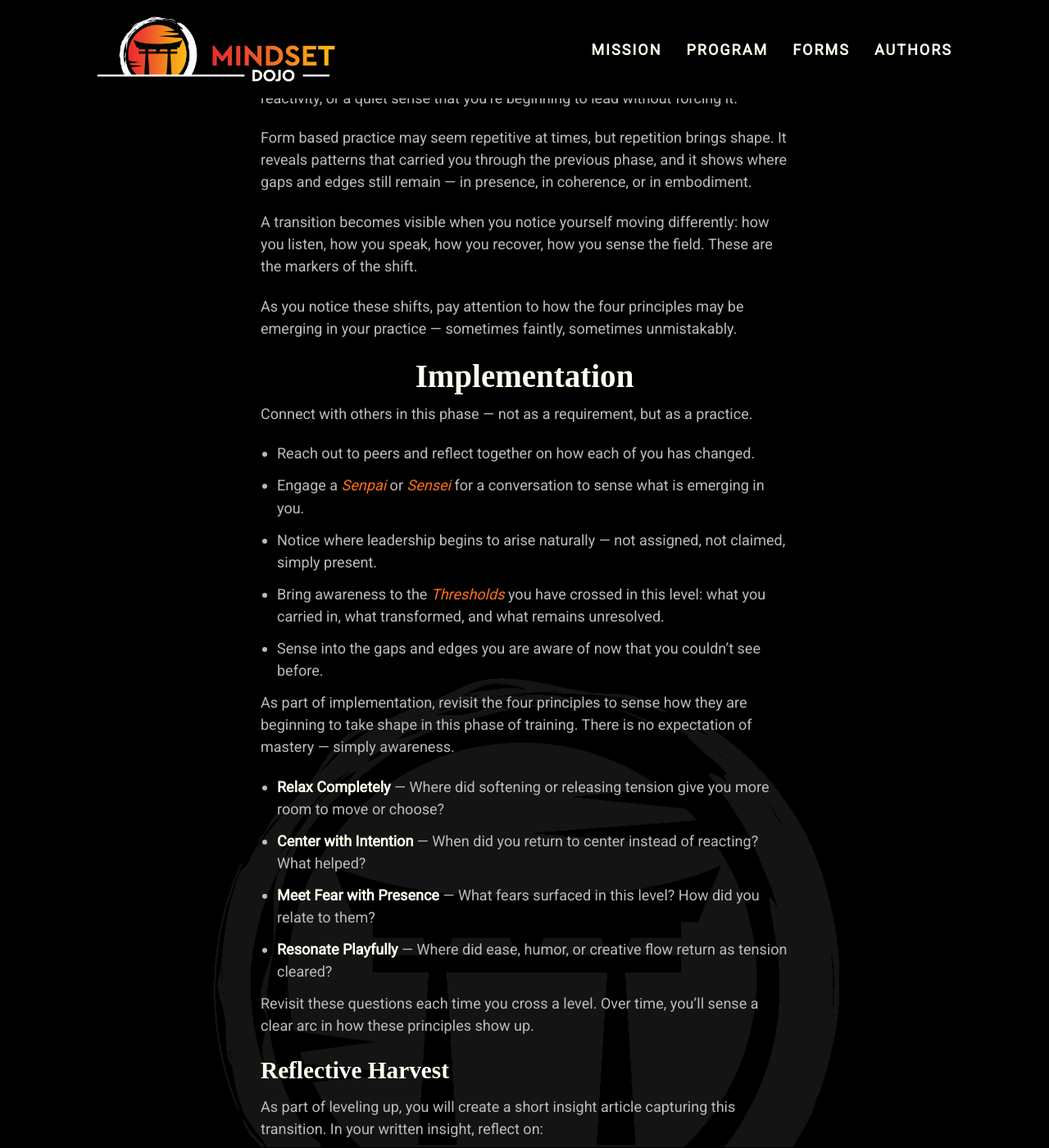
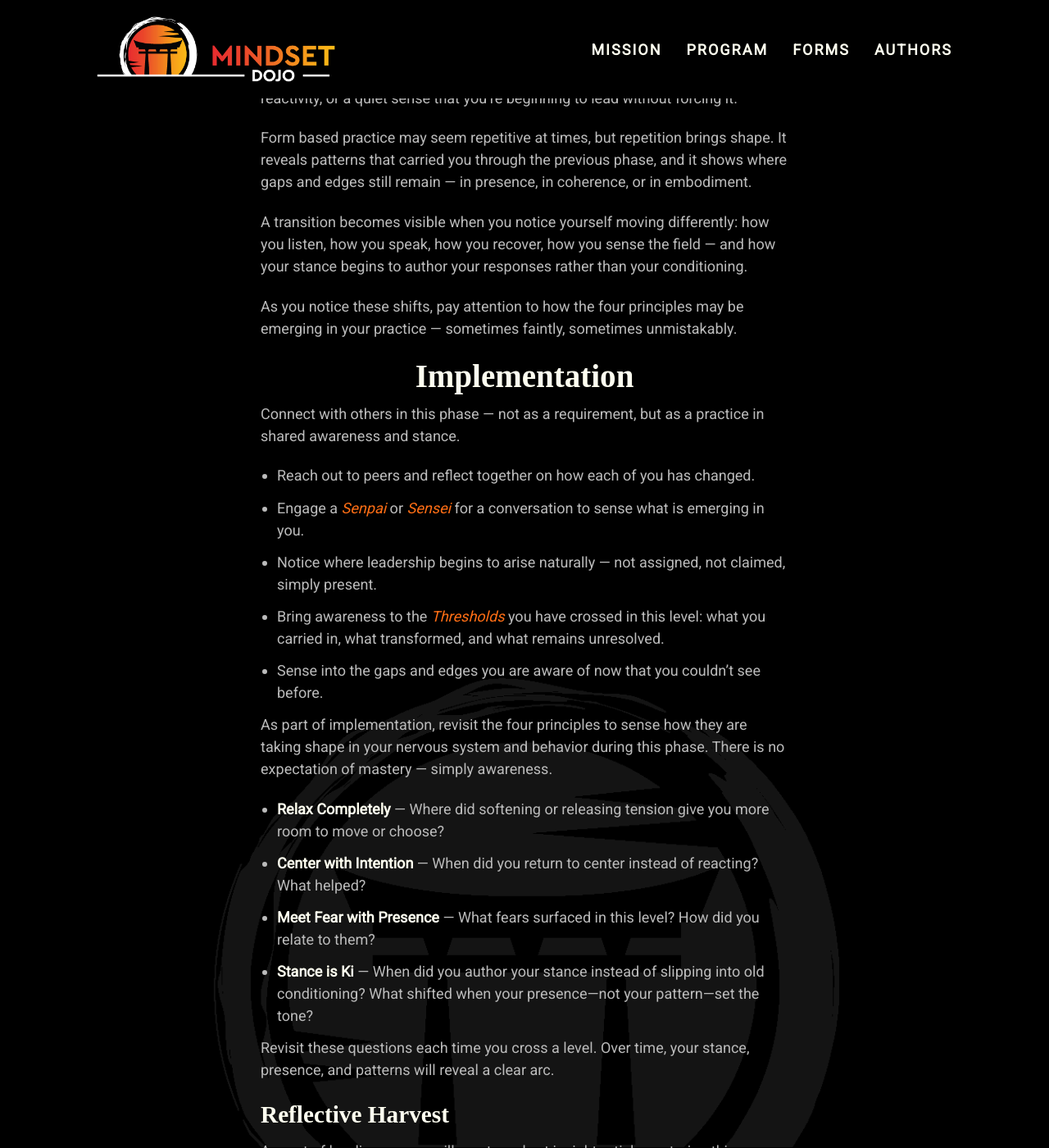
Before and after one commit to mindset-dojo/mindset-dojo.github.io, a Jekyll site: the page built from _forms/level-up-transition.md, in a window 1280 px wide and 1400 px high, scrolled down 936 px. Shown: the whole window at 82% size. Built offline with Jekyll 4.4.1, drawn with Linux system fonts in a browser that asks for light colours; some web fonts are replaced.

Commit message:
refactor: playful resonance is ki to stance is ki

```diff
--- a/_forms/level-up-transition.md
+++ b/_forms/level-up-transition.md
@@ -33,13 +33,13 @@ Transitions often feel subtle at first — a new steadiness, a softening of old
 
 Form based practice may seem repetitive at times, but repetition brings shape. It reveals patterns that carried you through the previous phase, and it shows where gaps and edges still remain — in presence, in coherence, or in embodiment.
 
-A transition becomes visible when you notice yourself moving differently: how you listen, how you speak, how you recover, how you sense the field. These are the markers of the shift.
+A transition becomes visible when you notice yourself moving differently: how you listen, how you speak, how you recover, how you sense the field — and how your stance begins to author your responses rather than your conditioning.
 
 As you notice these shifts, pay attention to how the four principles may be emerging in your practice — sometimes faintly, sometimes unmistakably.
 
 ## Implementation
 
-Connect with others in this phase — not as a requirement, but as a practice.
+Connect with others in this phase — not as a requirement, but as a practice in shared awareness and stance.
 
 - Reach out to peers and reflect together on how each of you has changed.
 - Engage a [Senpai](../senpai/) or [Sensei](../sensei/) for a conversation to sense what is emerging in you.
@@ -47,14 +47,14 @@ Connect with others in this phase — not as a requirement, but as a practice.
 - Bring awareness to the [Thresholds](../threshold/) you have crossed in this level: what you carried in, what transformed, and what remains unresolved.
 - Sense into the gaps and edges you are aware of now that you couldn’t see before.
 
-As part of implementation, revisit the four principles to sense how they are beginning to take shape in this phase of training. There is no expectation of mastery — simply awareness.
+As part of implementation, revisit the four principles to sense how they are taking shape in your nervous system and behavior during this phase. There is no expectation of mastery — simply awareness.
 
 - **Relax Completely** — Where did softening or releasing tension give you more room to move or choose?
 - **Center with Intention** — When did you return to center instead of reacting? What helped?
 - **Meet Fear with Presence** — What fears surfaced in this level? How did you relate to them?
-- **Resonate Playfully** — Where did ease, humor, or creative flow return as tension cleared?
+- **Stance is Ki** — When did you author your stance instead of slipping into old conditioning? What shifted when your presence—not your pattern—set the tone?
 
-Revisit these questions each time you cross a level. Over time, you’ll sense a clear arc in how these principles show up.
+Revisit these questions each time you cross a level. Over time, your stance, presence, and patterns will reveal a clear arc.
 
 ### Reflective Harvest
 
```
Also changed, not shown: _forms/resonate.md (+1 -1 lines).
